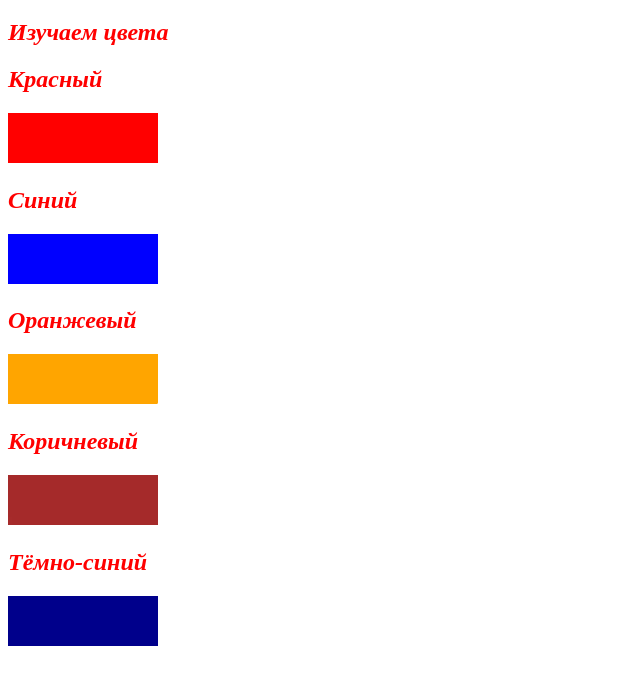
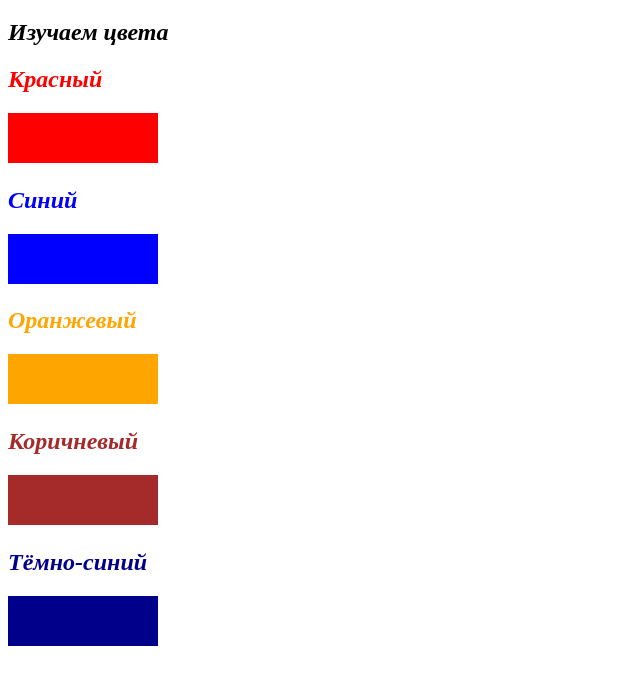
Before and after one commit to dart180/JsC-, a plain HTML site: page 004-chapter/7.11/index.html in a window 1280 px wide. Shown: the part 61-746 px from the top of the page, without its empty margins (0-640 px from the left). Drawn offline with Linux system fonts and the light colour scheme.

Commit message:
7.11 update

```diff
--- a/004-chapter/7.11/styles.css
+++ b/004-chapter/7.11/styles.css
@@ -1,6 +1,19 @@
-h2{
+#red{
     color: red;
 }
+#blue{
+    color: blue;
+}
+#orange{
+    color: orange;
+}
+#brown{
+    color: brown;
+}
+#darkblue{
+    color: darkblue;
+}
+
 h1,h2,h3,h4,h5,h6{
     font-style: italic;
 }
```
